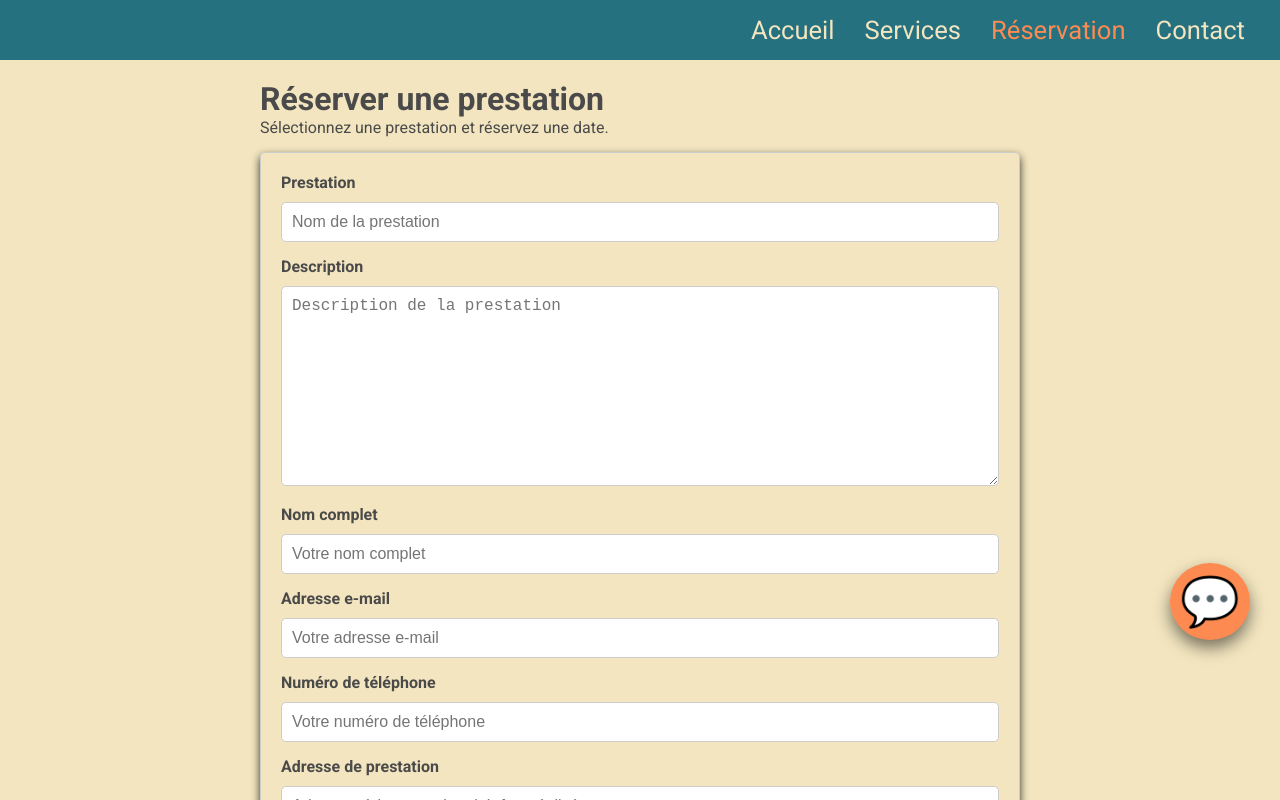
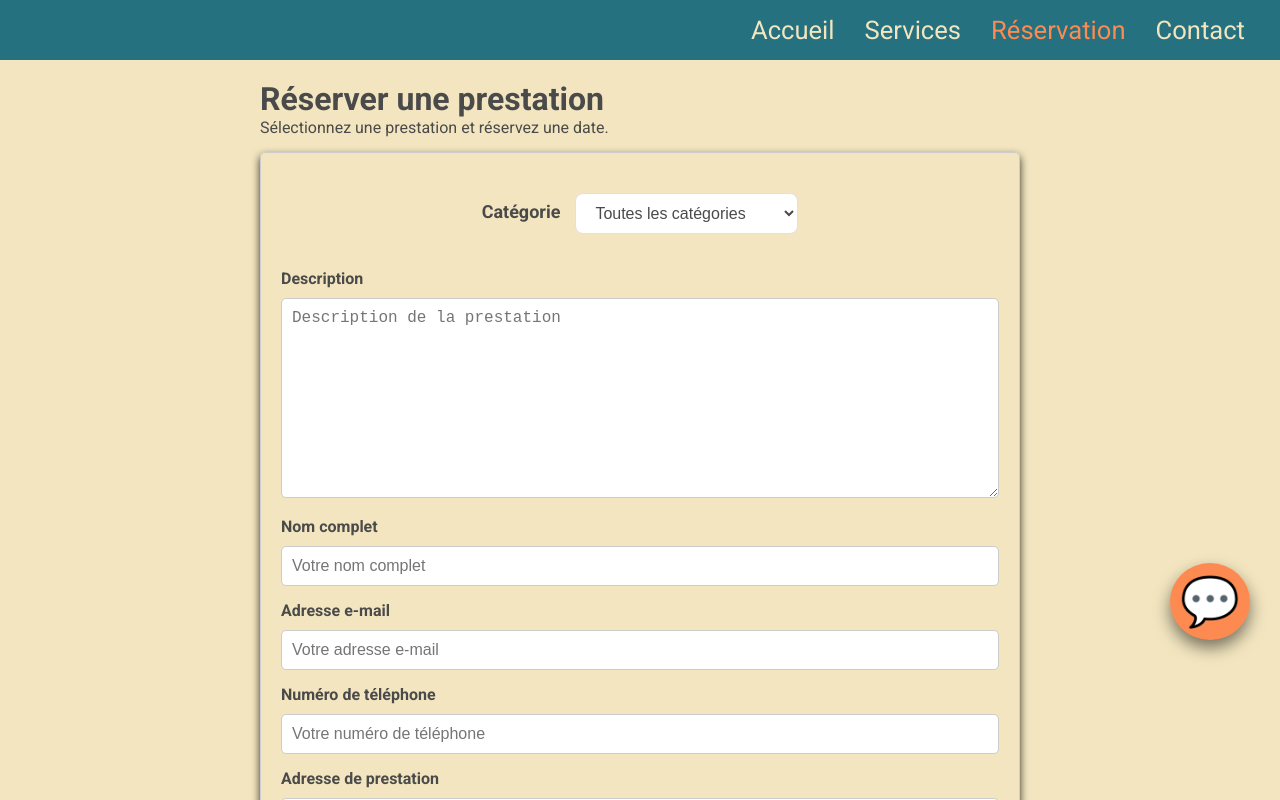
Before and after one commit to Axel93183/RepoOne, a React (Create React App) app: page /booking in a window 1280 px wide. Shown: the top 800 px of the page. Built offline with nearby package versions, Linux system fonts and the light colour scheme.

Commit message:
Feat : Add dynamic category and title dropdowns with prefill support in booking form

```diff
--- a/src/components/BookingForm/BookingForm.tsx
+++ b/src/components/BookingForm/BookingForm.tsx
@@ -1,4 +1,6 @@
 import React, { useEffect, useState } from "react";
+import DropdownFilter from "../DropdownFilter/DropdownFilter";
+import { servicesData } from "../../data/servicesData";
 import "./BookingForm.css";
 
 interface BookingFormProps {
@@ -9,6 +11,8 @@ interface BookingFormProps {
 }
 
 const BookingForm: React.FC<BookingFormProps> = ({ prefilledData }) => {
+  const [selectedCategory, setSelectedCategory] = useState<string>("");
+  const [selectedService, setSelectedService] = useState<string>("");
   const [formData, setFormData] = useState({
     title: "",
     description: "",
@@ -23,13 +27,46 @@ const BookingForm: React.FC<BookingFormProps> = ({ prefilledData }) => {
 
   useEffect(() => {
     if (prefilledData) {
+      const category = servicesData.find((cat) =>
+        cat.services.some((srv) => srv.title === prefilledData.title)
+      )?.category;
+
+      setSelectedCategory(category || "");
+      setSelectedService(prefilledData.title || "");
       setFormData((prev) => ({
         ...prev,
-        title: prefilledData.title,
-        description: prefilledData.description,
+        category: category || "",
+        title: prefilledData.title || "",
+        description: prefilledData.description || "",
       }));
     }
   }, [prefilledData]);
+
+  const handleCategoryChange = (e: React.ChangeEvent<HTMLSelectElement>) => {
+    const category = e.target.value;
+    setSelectedCategory(category);
+    setSelectedService("");
+    setFormData((prev) => ({
+      ...prev,
+      category,
+      title: "",
+      description: "",
+    }));
+  };
+
+  const handleServiceChange = (e: React.ChangeEvent<HTMLSelectElement>) => {
+    const serviceTitle = e.target.value;
+    const service = servicesData
+      .find((cat) => cat.category === selectedCategory)
+      ?.services.find((srv) => srv.title === serviceTitle);
+
+    setSelectedService(serviceTitle);
+    setFormData((prev) => ({
+      ...prev,
+      title: serviceTitle,
+      description: service?.description || "",
+    }));
+  };
 
   const handleChange = (
     e: React.ChangeEvent<HTMLInputElement | HTMLTextAreaElement>
@@ -50,18 +87,26 @@ const BookingForm: React.FC<BookingFormProps> = ({ prefilledData }) => {
   return (
     <form onSubmit={handleSubmit} className="booking-form">
       {/* Prestation */}
-      <div>
-        <label htmlFor="title">Prestation</label>
-        <input
-          id="title"
-          name="title"
-          type="text"
-          value={formData.title}
-          onChange={handleChange}
-          placeholder="Nom de la prestation"
-          readOnly={!!prefilledData} // Lecture seule si prérempli
+      <DropdownFilter
+        options={servicesData.map((cat) => cat.category)}
+        selectedOption={selectedCategory}
+        handleChange={handleCategoryChange}
+        label="Catégorie"
+      />
+
+      {selectedCategory && (
+        <DropdownFilter
+          options={
+            servicesData
+              .find((cat) => cat.category === selectedCategory)
+              ?.services.map((srv) => srv.title) || []
+          }
+          selectedOption={selectedService}
+          handleChange={handleServiceChange}
+          label="Service"
         />
-      </div>
+      )}
+
       <div>
         <label htmlFor="description">Description</label>
         <textarea
@@ -70,7 +115,7 @@ const BookingForm: React.FC<BookingFormProps> = ({ prefilledData }) => {
           value={formData.description}
           onChange={handleChange}
           placeholder="Description de la prestation"
-          readOnly={!!prefilledData} // Lecture seule si prérempli
+          readOnly
         />
       </div>
 
```
